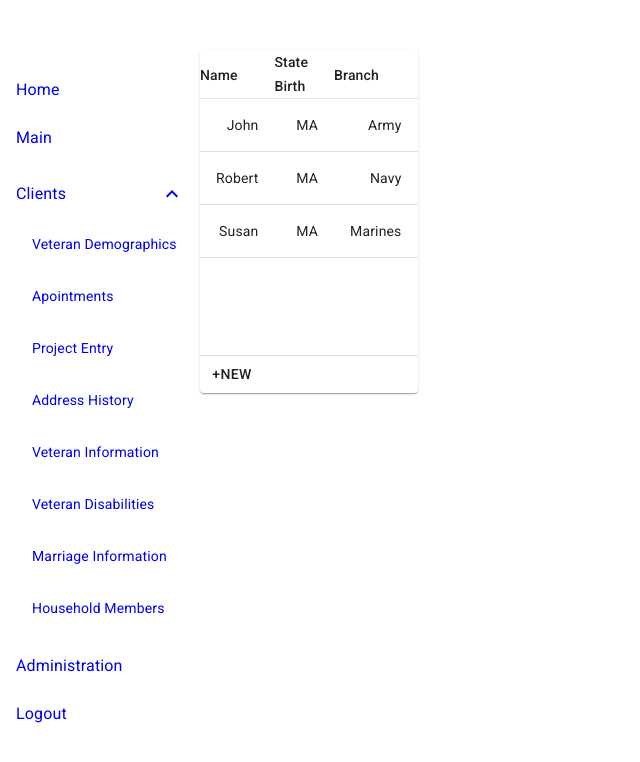
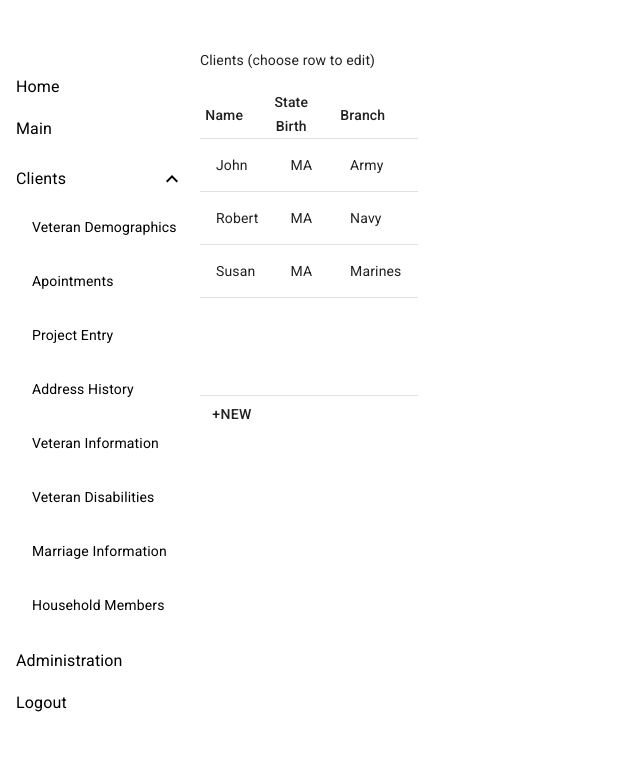
Before and after one commit to exercise-react/Veteran, a React (Create React App) app: page /clients/veteran-information in a window 1280 px wide. Shown: the top 762 px of the page, without its empty margins (0-640 px from the left). Built offline with nearby package versions, Linux system fonts and the light colour scheme; no server answers; data requests are answered from the project's data file.

Commit message:
fix style

```diff
--- a/src/components/SideNav.js
+++ b/src/components/SideNav.js
@@ -34,6 +34,7 @@ lists: {
     return (
         <li key={uniqKey}>
             <ListItem component={NavLink}
+                      className='navLink'
                       to={to}
                       {...other}>
                 <ListItemText primary={primary}/>
@@ -130,7 +131,3 @@ export default function SideNav(props)  {
         );
 
 }
-
-SideNav.propTypes = {
-    classes: PropTypes.object.isRequired,
-};
--- a/src/containers/ClientForm.js
+++ b/src/containers/ClientForm.js
@@ -131,7 +131,6 @@ class ClientForm extends React.Component {
                             }
                         }
                     })}
-
                     <div>
                         <Button onClick={() => {
                             alert(`
--- a/src/containers/ListClients.js
+++ b/src/containers/ListClients.js
@@ -61,7 +61,7 @@ function EnhancedTableHead(props) {
                 {headRows.map(row => (
                     <TableCell
                         key={row.id}
-                        align={row.numeric ? 'right' : 'left'}
+                        align={row.numeric ? 'right' : 'center'}
                         padding={row.disablePadding ? 'none' : 'default'}
                         sortDirection={orderBy === row.id ? order : false}
                     >
@@ -267,6 +267,8 @@ class ListClients extends React.Component {
 
         return (
             <div className={classes.root}>
+                <div> Clients (choose row to edit)</div>
+                <br />
                 <Paper className={classes.paper}>
                     <div className={classes.tableWrapper}>
                         <Table
@@ -302,7 +304,7 @@ class ListClients extends React.Component {
                                                 {idsHeader.map((idHeader, index) => {
                                                     return (
                                                         <TableCell key={index}
-                                                                   align="right">{currentRow[idHeader]}</TableCell>
+                                                                   align="left">{currentRow[idHeader]}</TableCell>
 
                                                     )
                                                 })}
--- a/src/index.css
+++ b/src/index.css
@@ -33,3 +33,29 @@ width: 400px;
 .sidenav-container {
 
 }
+
+.MuiListItem-root {
+  color: black;
+  text-decoration: none;
+  font-weight: bold !important;
+  padding-top: 5px !important;
+  padding-bottom: 5px !important;
+}
+
+.MuiListItem-root:hover {
+  color: #61dafb;
+  text-decoration: underline;
+  font-weight: bold;
+}
+
+.MuiTableCell-root:hover {
+   cursor: pointer !important;
+ }
+
+.MuiTableCell-root {
+  cursor: pointer !important;
+}
+
+.MuiPaper-root {
+  box-shadow: none !important;
+}
```
Also changed, not shown: src/components/alert.js (added, +49 -0 lines).
